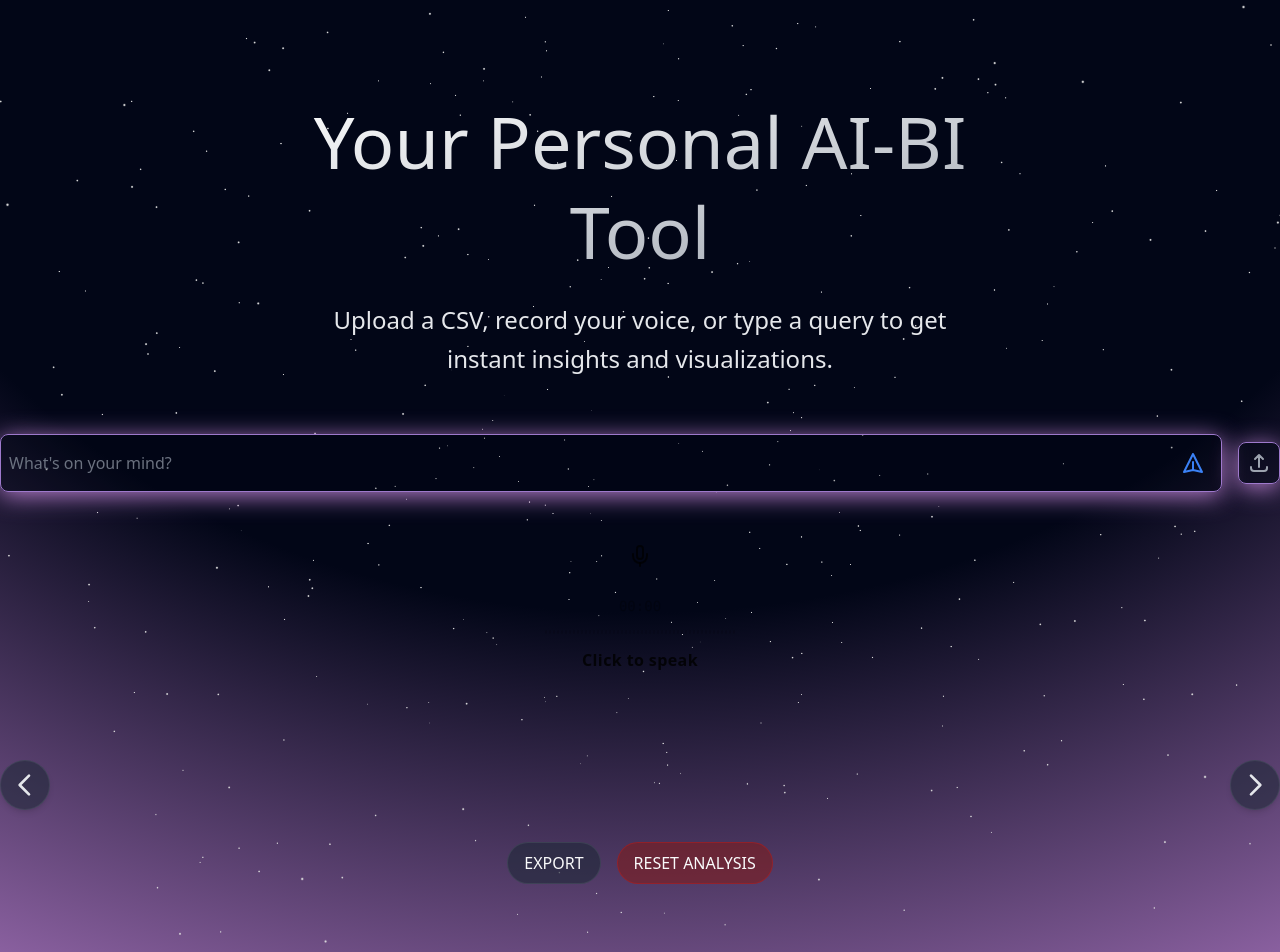
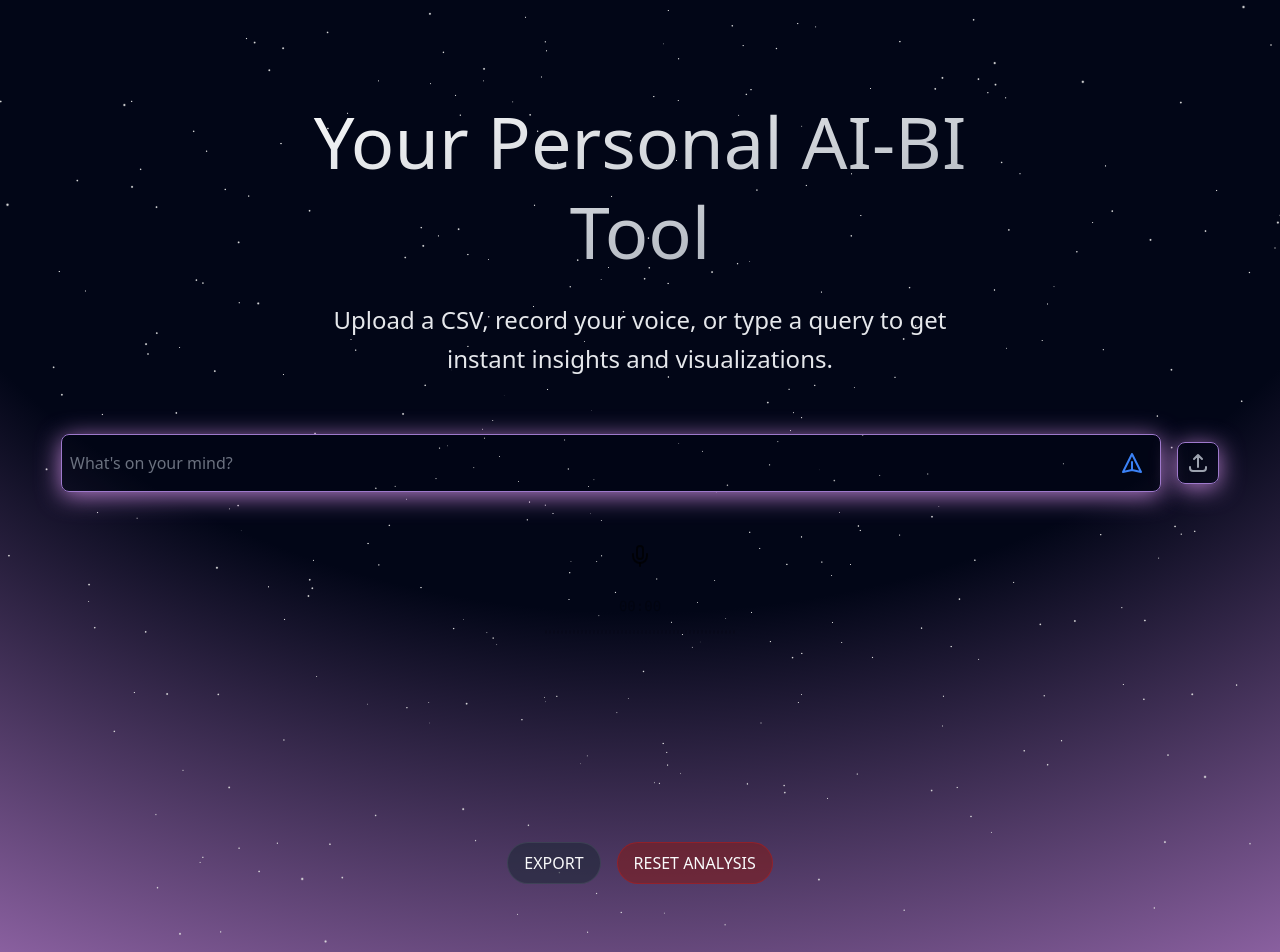
Before and after one commit to sachinjain3677/ai-analytics-ui, a React (Create React App) app: page / in a window 1280 px wide. Shown: the top 952 px of the page. Built offline with nearby package versions, Linux system fonts and the light colour scheme.

Commit message:
Improve sizing and styling of text box and result cards

```diff
--- a/src/components/ChatBox.js
+++ b/src/components/ChatBox.js
@@ -25,7 +25,7 @@ const ChatBox = ({ onQuerySubmit, uploadedFile, recordedAudio, isSubmitting, res
       onSubmit={handleSubmit}
       style={{ border, boxShadow }}
       whileHover={{ scale: 1.002 }}
-      className="flex-grow flex items-center bg-gray-950/20 rounded-lg p-2 mr-4 transition-colors hover:bg-gray-950/30"
+      className="flex items-center bg-gray-950/20 rounded-lg p-2 mr-4 transition-colors hover:bg-gray-950/30 w-[1100px]"
     >
       <div className="relative flex-grow">
         <div className="absolute inset-y-0 left-0 flex items-center pl-3 pointer-events-none">
--- a/src/components/ResultCard.js
+++ b/src/components/ResultCard.js
@@ -8,7 +8,7 @@ const ResultCard = ({ imageUrl, insight }) => {
       whileTap={{ scale: 0.98 }}
       initial={{ opacity: 0, y: 20 }}
       animate={{ opacity: 1, y: 0 }}
-      className="bg-white/10 backdrop-blur-xl border border-white/20 rounded-xl p-3 m-2 flex-shrink-0 w-80 transition-all duration-300 hover:bg-white/15 hover:border-white/30 shadow-2xl hover:shadow-white/10"
+      className="bg-white/10 backdrop-blur-xl border border-white/20 rounded-xl p-3 m-2 flex-shrink-0 w-[352px] transition-all duration-300 hover:bg-white/15 hover:border-white/30 shadow-2xl hover:shadow-white/10"
     >
       <div className="relative">
         <img src={imageUrl} alt="Generated graph" className="rounded-lg mb-3 w-full shadow-lg" />
--- a/src/components/ResultCarousel.js
+++ b/src/components/ResultCarousel.js
@@ -28,19 +28,19 @@ const ResultCarousel = ({ results }) => {
   };
 
   return (
-    <div className="flex items-center w-full max-w-[1600px] mx-auto">
+    <div className="flex items-center w-full max-w-[1800px] mx-auto">
       <motion.button
         onClick={() => scroll('left')}
         whileHover={{ scale: 1.015 }}
         whileTap={{ scale: 0.985 }}
-        className="p-2 rounded-full shadow-md bg-gray-800/60 border border-gray-600/50 hover:bg-gray-800/80 mr-16 flex-shrink-0 transition-colors"
+        className="p-2 rounded-full shadow-md bg-gray-800/60 border border-gray-600/50 hover:bg-gray-800/80 mr-20 flex-shrink-0 transition-colors"
       >
         <ChevronLeftIcon />
       </motion.button>
       <div
         ref={scrollContainerRef}
         className="overflow-x-auto scroll-smooth custom-scrollbar py-4"
-        style={{ width: '1300px' }}
+        style={{ width: '1500px' }}
       >
         <div className="flex space-x-4">
           {results && results.map((result, index) => (
@@ -52,7 +52,7 @@ const ResultCarousel = ({ results }) => {
         onClick={() => scroll('right')}
         whileHover={{ scale: 1.015 }}
         whileTap={{ scale: 0.985 }}
-        className="p-2 rounded-full shadow-md bg-gray-800/60 border border-gray-600/50 hover:bg-gray-800/80 ml-16 flex-shrink-0 transition-colors"
+        className="p-2 rounded-full shadow-md bg-gray-800/60 border border-gray-600/50 hover:bg-gray-800/80 ml-20 flex-shrink-0 transition-colors"
       >
         <ChevronRightIcon />
       </motion.button>
--- a/src/components/ui/ai-voice-input.js
+++ b/src/components/ui/ai-voice-input.js
@@ -161,7 +161,7 @@ export function AIVoiceInput({
         </div>
 
         <p className="h-6 text-base font-semibold text-black/80 dark:text-white/80 tracking-wide">
-          {isRecording ? "Listening..." : "Click to speak"}
+          {isRecording ? "Listening..." : ""}
         </p>
       </div>
     </div>
--- a/src/pages/Home.js
+++ b/src/pages/Home.js
@@ -135,7 +135,7 @@ const Home = () => {
       style={{ backgroundImage }}
       className="relative grid min-h-screen place-content-center overflow-hidden bg-gray-950 px-4 py-24 text-gray-200"
     >
-      <div className="relative z-10 flex flex-col items-center w-full max-w-7xl mx-auto">
+      <div className="relative z-10 flex flex-col items-center w-full max-w-[1800px] mx-auto">
         <h1 className="max-w-3xl bg-gradient-to-br from-white to-gray-400 bg-clip-text text-center text-3xl font-medium leading-tight text-transparent sm:text-5xl sm:leading-tight md:text-7xl md:leading-tight">
           Your Personal AI-BI Tool
         </h1>
@@ -144,7 +144,7 @@ const Home = () => {
         </p>
 
         <div className="w-full mt-8">
-          <div className="flex items-center mb-4 w-full">
+          <div className="flex items-center justify-center mb-4">
             <ChatBox onQuerySubmit={handleQuerySubmit} uploadedFile={uploadedFiles.length > 0} recordedAudio={recordedAudio} isSubmitting={isSubmitting} resetToken={resetToken} border={border} boxShadow={boxShadow} />
             <UploadButton onFileSelect={handleFileSelect} border={border} boxShadow={boxShadow} />
           </div>
```
